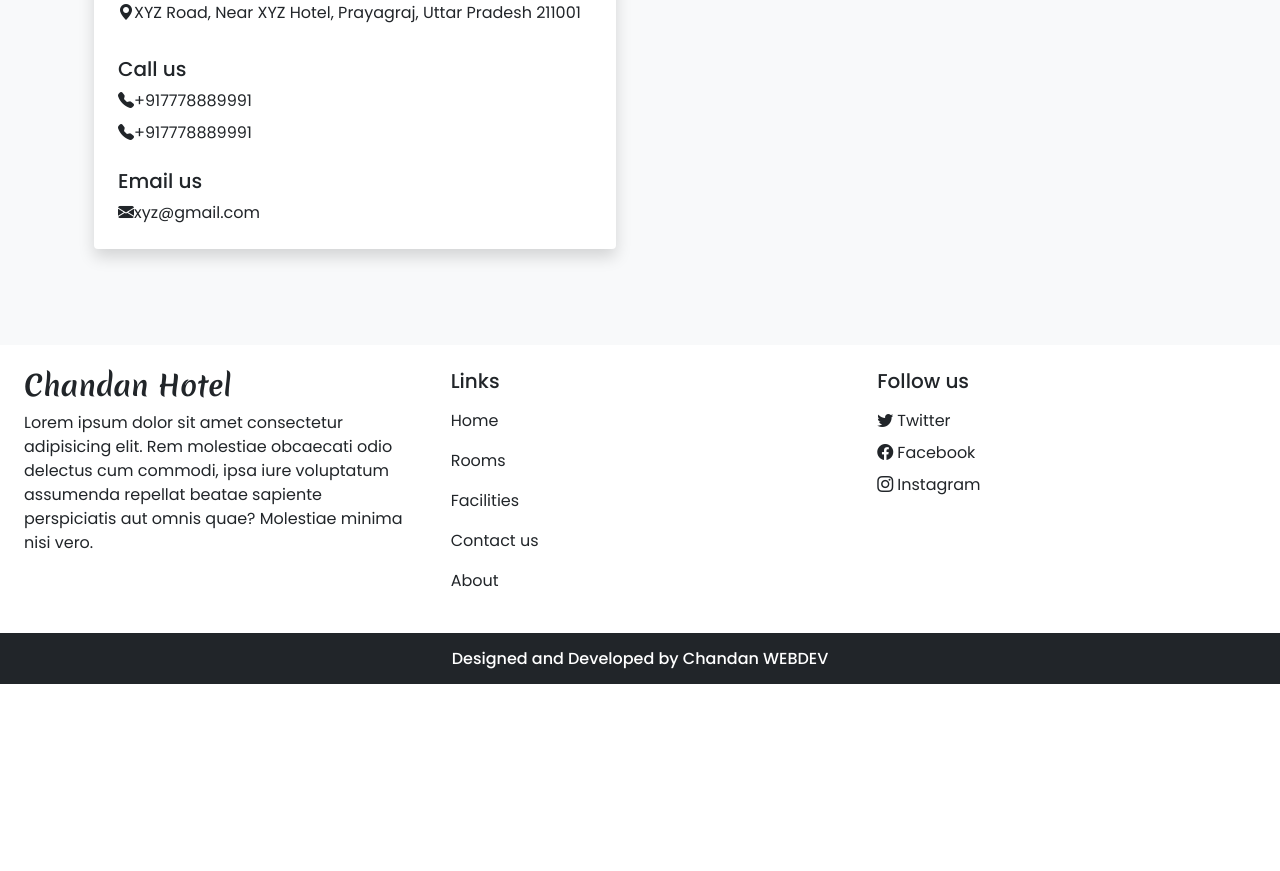
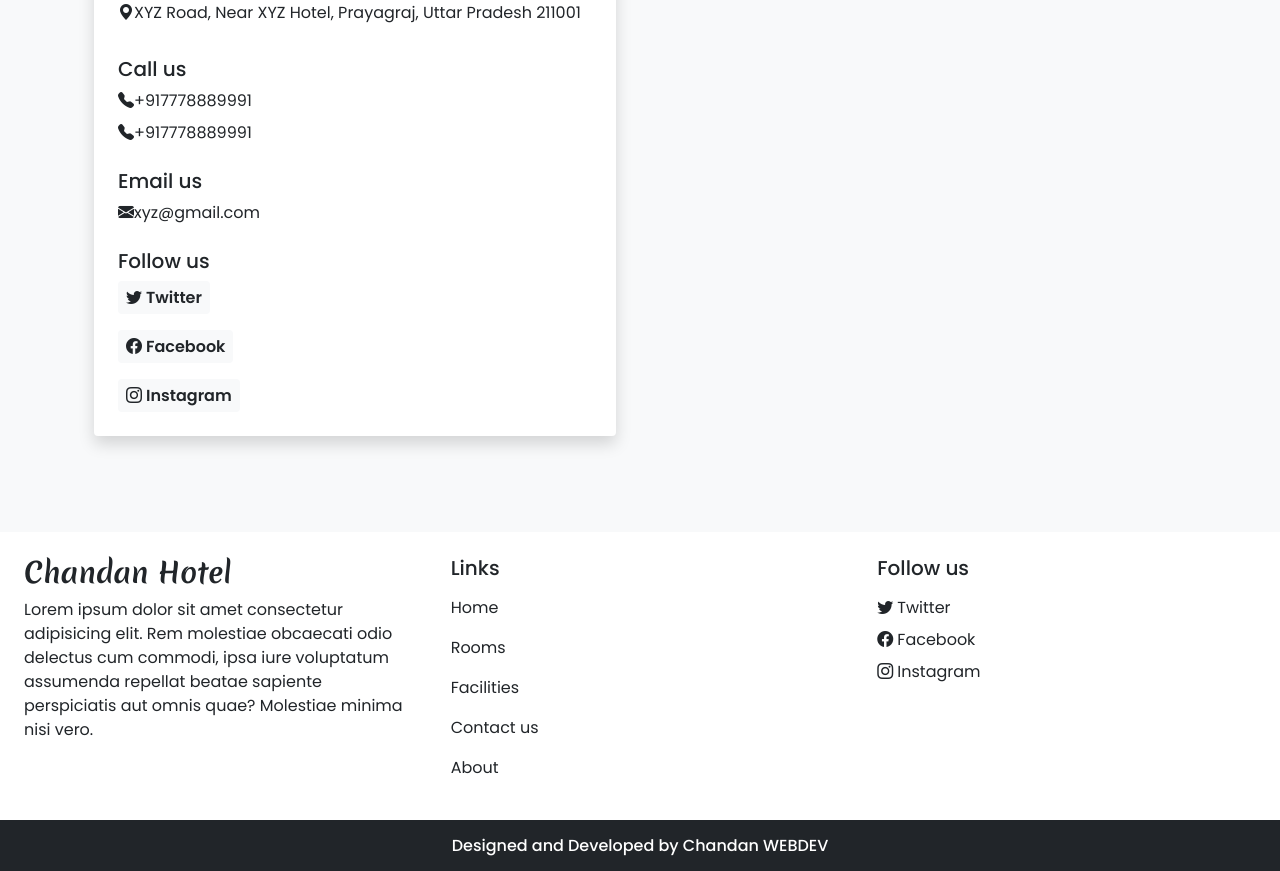
Before and after one commit to chandanyadav2004/Hotel-Management-Website, a PHP site: page /contact.php in a window 1280 px wide. Shown: the part 658-1529 px from the top of the page. Before the commit the page ends 1342 px from the top, so only its background shows below. Run offline with PHP 8.4, Linux system fonts and the light colour scheme.

Commit message:
follow us heading

```diff
--- a/contact.php
+++ b/contact.php
@@ -54,6 +54,24 @@
         <h5 class="mt-4">Email us</h5>
         <a href="mailto: xyz@gmail.com" class="d-inline-block  text-decoration-none text-dark ">
           <i class="bi bi-envelope-fill"></i>xyz@gmail.com</a>
+        <h5 class="mt-4">Follow us</h5>
+            <a href="#" class="d-inline-block mb-3 ">
+              <span class="badge fs-6 p-2 bg-light text-dark">
+                <i class="bi bi-twitter me-1"></i>Twitter
+              </span>
+            </a>
+            <br>
+            <a href="#" class="d-inline-block mb-3 ">
+              <span class="badge fs-6 p-2 bg-light text-dark">
+                <i class="bi bi-facebook me-1"></i>Facebook
+              </span>
+            </a>
+            <br>
+            <a href="#" class="d-inline-block  ">
+              <span class="badge fs-6 p-2 bg-light text-dark">
+                <i class="bi bi-instagram me-1"></i>Instagram
+              </span>
+            </a>
       </div>
     </div>
     <div class="col-lg-6 col-md-6 mb-5 px-4">
```
